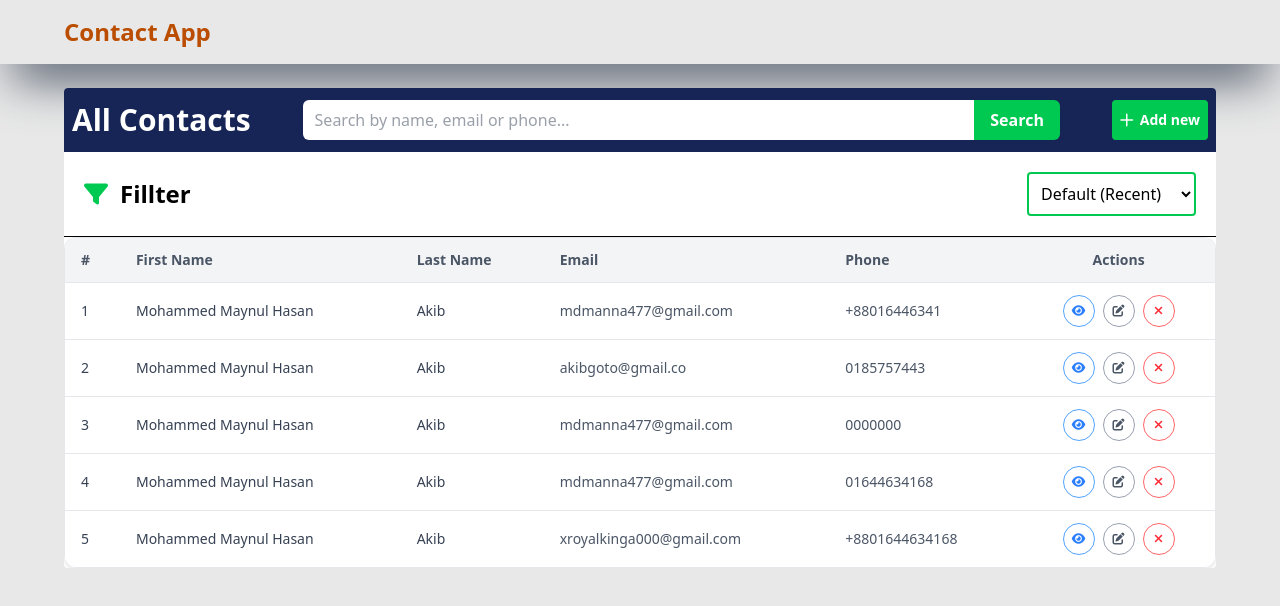
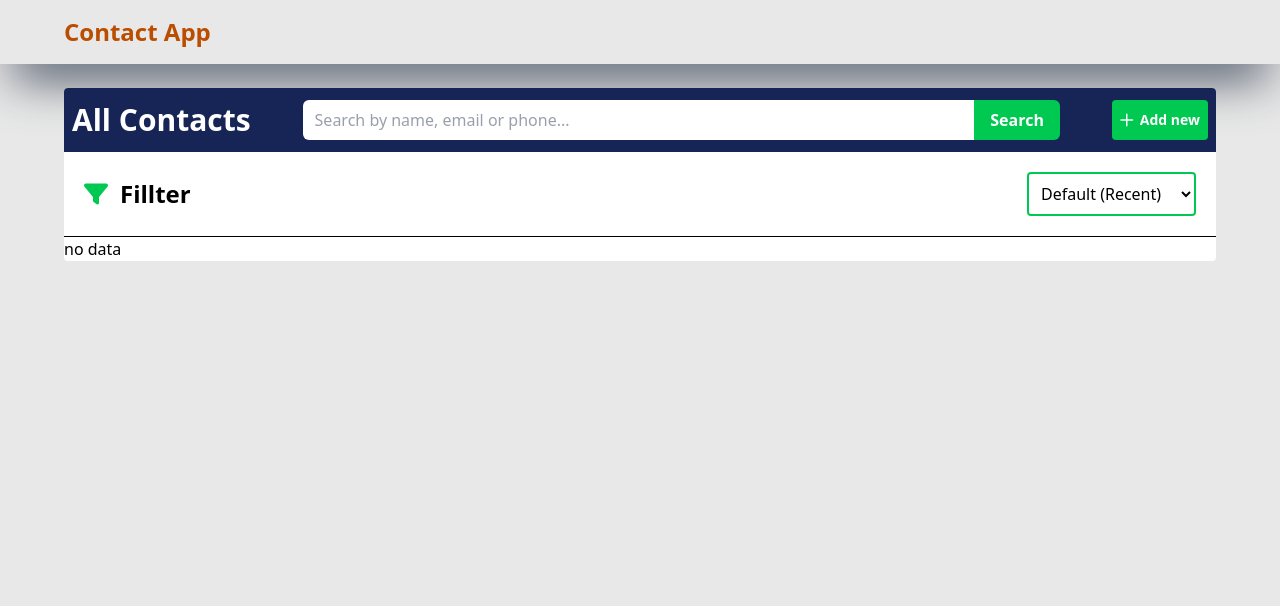
Before and after one commit to Akib11192/assignment, a React (Vite) app in the folder 5th assignment/: page / in a window 1280 px wide. Shown: the top 606 px of the page. Built offline with nearby package versions, Linux system fonts and the light colour scheme; data requests are answered from the project's data file.

Commit message:
logic done

```diff
--- a/5th assignment/db.json
+++ b/5th assignment/db.json
@@ -1,44 +1,3 @@
 {
-  "contacts": [
-    {
-      "first_name": "Mohammed Maynul Hasan",
-      "last_name": "Akib",
-      "email": "xroyalkinga000@gmail.com",
-      "phone": "+8801644634168",
-      "address": "Muradpur,Sitakunda\nMuradpur,Sitakunda",
-      "id": 1
-    },
-    {
-      "first_name": "Mohammed Maynul Hasan",
-      "last_name": "Akib",
-      "email": "mdmanna477@gmail.com",
-      "phone": "01644634168",
-      "address": "Muradpur,Sitakunda\nMuradpur,Sitakunda",
-      "id": 2
-    },
-    {
-      "first_name": "Mohammed Maynul Hasan",
-      "last_name": "Akib",
-      "email": "mdmanna477@gmail.com",
-      "phone": "0000000",
-      "address": "Muradpur,Sitakunda\nMuradpur,Sitakunda",
-      "id": 3
-    },
-    {
-      "first_name": "Mohammed Maynul Hasan",
-      "last_name": "Akib",
-      "email": "akibgoto@gmail.co",
-      "phone": "0185757443",
-      "address": "Muradpur,Sitakunda\nMuradpur,Sitakunda",
-      "id": 4
-    },
-    {
-      "first_name": "Mohammed Maynul Hasan",
-      "last_name": "Akib",
-      "email": "mdmanna477@gmail.com",
-      "phone": "+88016446341",
-      "address": "Muradpur,Sitakunda\nMuradpur,Sitakunda",
-      "id": 5
-    }
-  ]
+  "contacts": []
 }
--- a/5th assignment/src/pages/Contacts.jsx
+++ b/5th assignment/src/pages/Contacts.jsx
@@ -39,7 +39,7 @@ const Contacts = () => {
 
   useEffect(() => {
     getData();
-  }, [contacts]);
+  }, [contacts.length]);
 
   return (
     <div className="max-w-6xl m-auto mt-6 [@media(min-width:1050px)]:rounded overflow-hidden bg-white">
```
